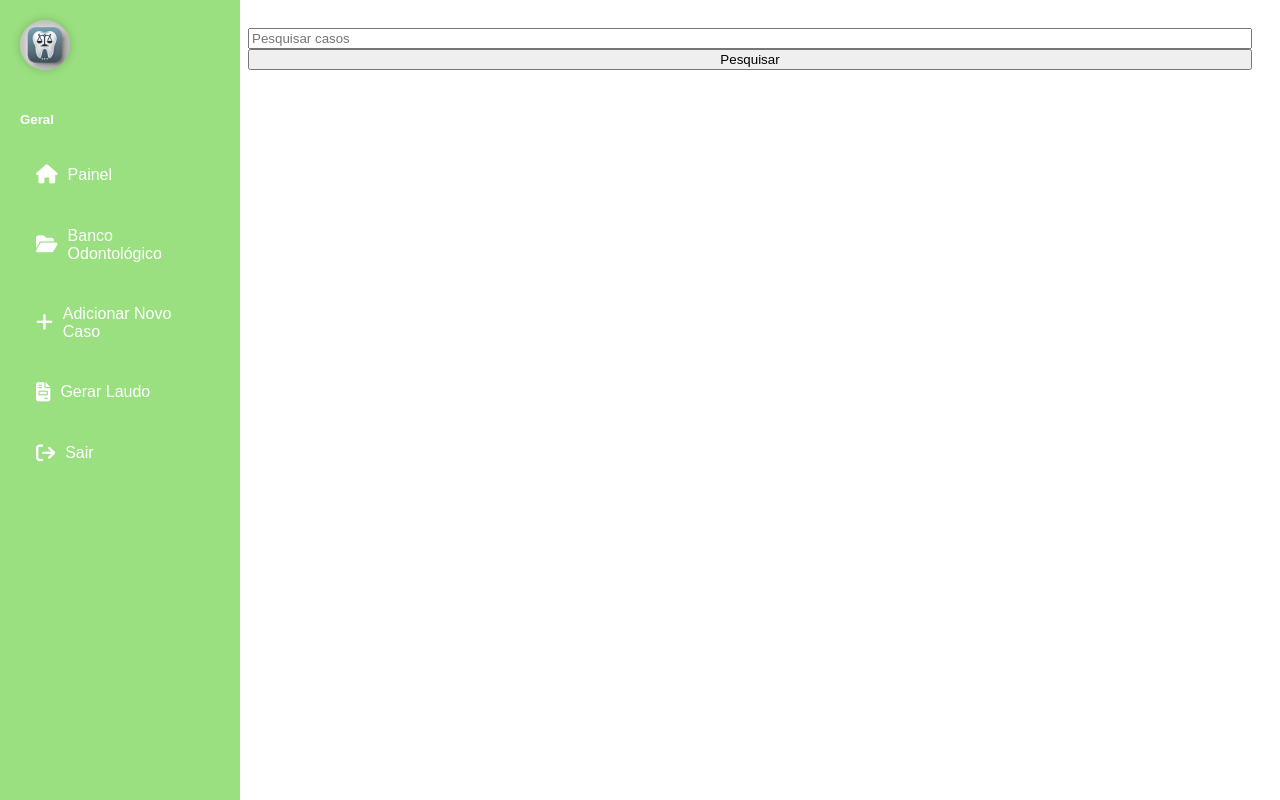
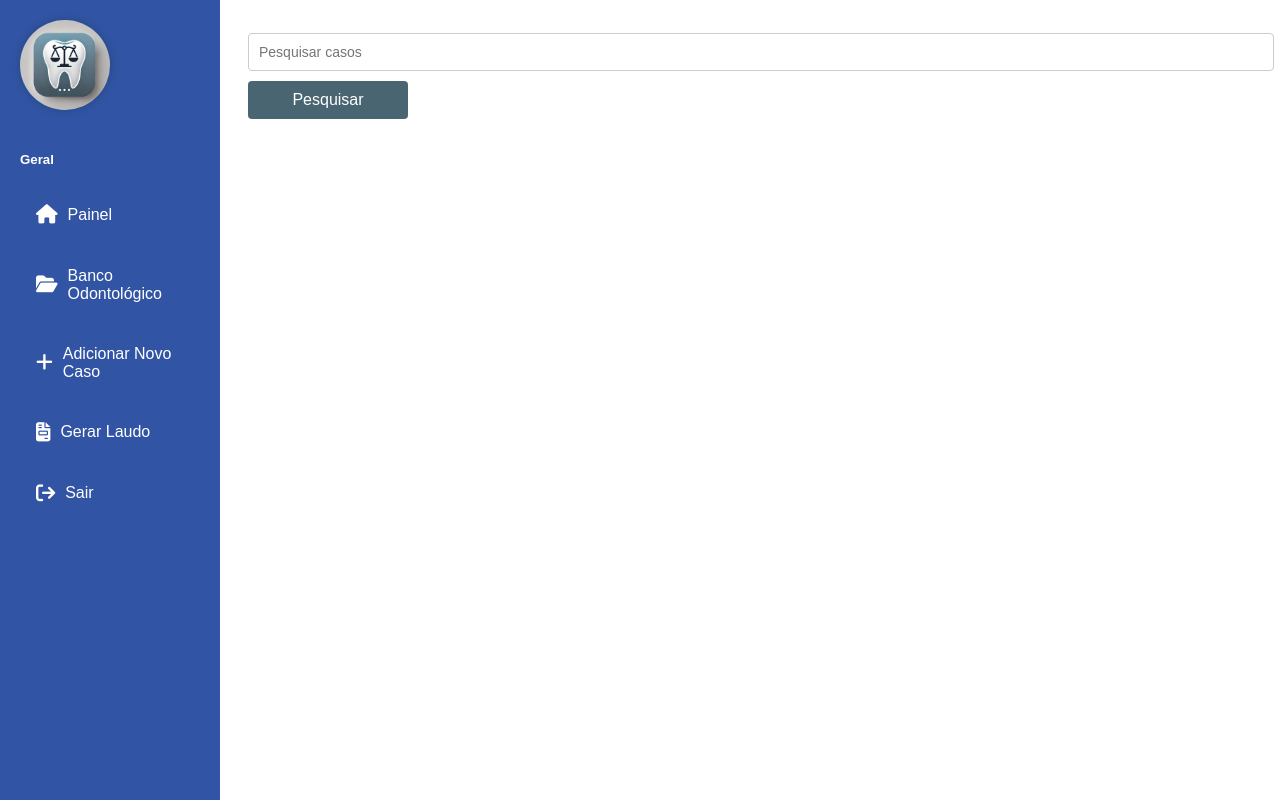
Before and after one commit to thay03/teste-react, a React (Vite) app in the folder meu-projeto/: page /banco-odontologico in a window 1280 px wide. Built offline with nearby package versions, Linux system fonts and the light colour scheme.

Commit message:
alteração

```diff
--- a/meu-projeto/src/components/Sidebar.css
+++ b/meu-projeto/src/components/Sidebar.css
@@ -1,7 +1,7 @@
 .sidebar{
-    width: 200px;
+    width: 180px;
     height: 100vh;
-    background-color: #9ae080;
+    background-color: #3155a4;
     color: white;
     padding: 20px;
     position: fixed;
@@ -36,7 +36,7 @@
 
 }
 .sidebar ul li a:hover{
-    color: #01556e;
+    color: #a0a5a2;
 
 }
 .sidebar ul li a i{
@@ -44,12 +44,12 @@
     font-size: 1.2rem;
 }
 .sidebar img{
-    width: 50px;
+    width: 90px;
 }
 /* responsividade */
 @media (max-width: 768px) {
     .sidebar{
-        width: 50px;
+        width: 40px;
         height: 100vh;
     }
     .sidebar h3{
@@ -60,9 +60,14 @@
     }
     .sidebar ul li a i {
         font-size: 1.7rem;
-        margin-right: 1.9rem;
+        margin-right: 0;
     }
     .sidebar ul li a span {
         display: none;
     }
+    .sidebar img {
+        width: 50px;
+        margin-right: 0 ;
+
+    }
 }
--- a/meu-projeto/src/pages/DetalhamentoCaso.jsx
+++ b/meu-projeto/src/pages/DetalhamentoCaso.jsx
@@ -1,11 +1,9 @@
 import React from "react";
-import { useParams } from "react-router-dom";
 import Sidebar from "../components/Sidebar";
 import "../styles/Detalhamento.css"
 
 
 function DetalhamentoCaso() {
-  const { id } = useParams();
 
   const caso = {
     nome: "Caso 1",
@@ -13,6 +11,9 @@ function DetalhamentoCaso() {
     status: "Em andamento",
     localizacao: "Rua X, 123",
     descricao: "Descrição detalhada do caso...",
+    data: "Dia do ocorrido ",
+    informacao: "Informações adicionas",
+    imagem:"imagem da evidencia",
   };
 
   return (
@@ -26,6 +27,9 @@ function DetalhamentoCaso() {
       <p><strong>Status:</strong> {caso.status}</p>
       <p><strong>Localização:</strong> {caso.localizacao}</p>
       <p><strong>Descrição:</strong> {caso.descricao}</p>
+      <p><strong>Data:</strong> {caso.data}</p>
+      <p><strong>Informações:</strong>{caso.informacao}</p>
+      <p><strong>Imagem:</strong> {caso.imagem}</p>
       <button>Baixar Anexos</button>
     </div>
   </div>
--- a/meu-projeto/src/styles/BancoOdontologico.css
+++ b/meu-projeto/src/styles/BancoOdontologico.css
@@ -4,3 +4,34 @@
     padding: 10px;
     margin-left: 20px;
 }
+.banco-container label {
+    display: flex;
+    flex-direction: column;
+    margin-bottom: 18px;
+    font-size: 16px;
+  }
+
+  .banco-container input {
+    padding: 10px;
+    border: 1px solid #ccc;
+    border-radius: 4px;
+    margin-top: 5px;
+    font-size: 14px;
+    width: 100%;
+  }
+.banco-container button {
+    background-color: #4a6572;
+    color: white;
+    padding: 10px;
+    width: 10rem;
+    border: none;
+    border-radius: 4px;
+    cursor: pointer;
+    margin-top: 10px;
+    font-size: 16px;
+  }
+
+  .banco-container button:hover {
+    background-color: #9dc88d;
+    transition: background 0.5s ease;
+  }
--- a/meu-projeto/src/styles/Dashboard.css
+++ b/meu-projeto/src/styles/Dashboard.css
@@ -37,13 +37,13 @@ h2{
 /* Ajustando a responsividade */
 @media (max-width: 1024px) {
     .dashboard-container {
-        margin-left: 100px;
+        margin-left: 14rem;
     }
 }
 
 @media (max-width: 768px) {
     .dashboard-container {
-        margin-left: 0;
+        margin-left: 70px;
         padding: 10px;
     }
 
@@ -57,6 +57,7 @@ h2{
         display: flex;
         flex-direction: column;
         align-items: center;
+        margin-left: 90px;
     }
 
     .card {
--- a/meu-projeto/src/styles/Detalhamento.css
+++ b/meu-projeto/src/styles/Detalhamento.css
@@ -4,3 +4,19 @@
     padding: 10px;
     margin-left: 20px;
 }
+.detalhamento-container button {
+    background-color: #4a6572;
+    color: white;
+    padding: 10px;
+    width: 10rem;
+    border: none;
+    border-radius: 4px;
+    cursor: pointer;
+    margin-top: 10px;
+    font-size: 16px;
+  }
+
+  .detalhamento-container button:hover {
+    background-color: #9dc88d;
+    transition: background 0.5s ease;
+  }
--- a/meu-projeto/src/styles/GerarLaudo.css
+++ b/meu-projeto/src/styles/GerarLaudo.css
@@ -39,15 +39,17 @@ display: flex;
     background-color: #9dc88d;
     transition: background 0.5s ease;
   }
-@media (max-width:768px) {
+  @media screen and (max-width: 1170px) {
+    .gerar-laudo-container {
+     margin-left: 90px;
+     max-width: 18rem;
+ }
+}
+ @media screen and (max-width: 600px) {
     .gerar-laudo-container{
-    margin-left: 90px;
-     max-width: 18rem;
- } }
-
-@media (max-width: 480px) {
-    .gerar-laudo-container{
-        padding: 10px;
+        padding: 9px;
+        max-width: 16.5rem;
+        margin-left: 3px;
     }
 
 }
--- a/meu-projeto/src/styles/GerarNovoCaso.css
+++ b/meu-projeto/src/styles/GerarNovoCaso.css
@@ -1,12 +1,11 @@
-.gerar-caso form{
+.gerar-caso{
   display: flex;
     flex-direction: column;
     background: white;
-  padding: 50px;
+    padding: 30px;
     border-radius: 8px;
     width: 100%;
     max-width: 100rem;
-  flex-grow: 1;
   }
   .gerar-caso label {
       display: flex;
@@ -21,7 +20,7 @@ display: flex;
       border-radius: 4px;
       margin-top: 5px;
       font-size: 14px;
-    width: 100%;
+      width: 95%;
     }
 
     /* Botão estilizado */
@@ -40,9 +39,17 @@ display: flex;
       background-color: #9dc88d;
       transition: background 0.5s ease;
     }
-  @media (max-width:768px) {
-    .gerar-caso{
-        margin-left: 60px;
-        max-width: 16.5rem;
+    @media screen and (max-width: 1170px) {
+      .gerar-caso {
+       margin-left: 90px;
+       max-width: 18rem;
    }
   }
+   @media screen and (max-width: 600px) {
+      .gerar-caso{
+          padding: 9px;
+          max-width: 16.5rem;
+          margin-left: 5px;
+      }
+
+  }
```
Lines whose indentation alone changed are shown as unchanged.
